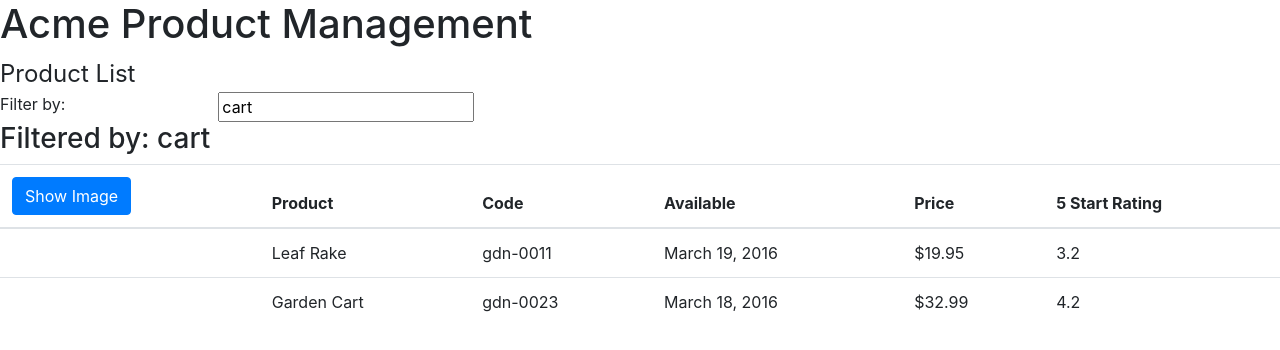
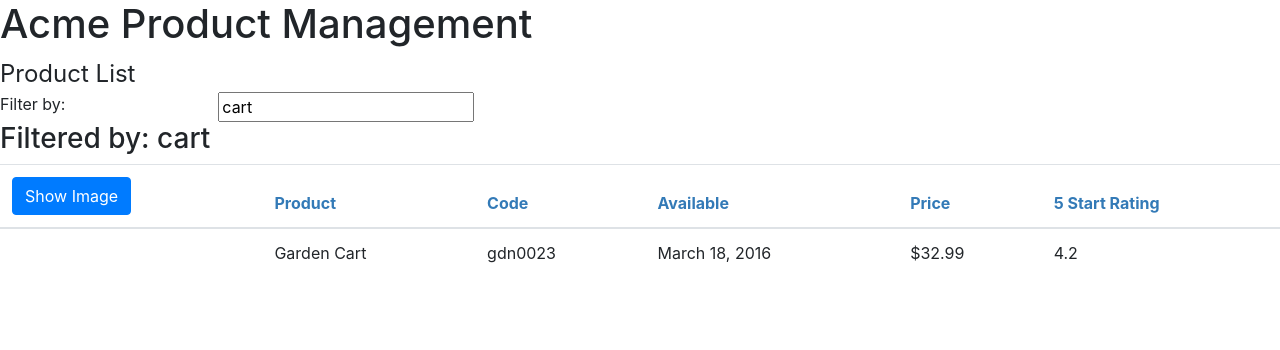
Before and after one commit to weumj/angular-getting_started, an Angular app: page / in a window 1280 px wide. Shown: the top 350 px of the page. Built offline with nearby package versions, Linux system fonts and the light colour scheme.

Commit message:
minimal data binding

```diff
--- a/src/app/app.module.ts
+++ b/src/app/app.module.ts
@@ -4,11 +4,13 @@
 
 import { AppComponent } from './app.component';
 import { ProductListComponent } from './products/product-list.component';
+import { ConvertToSpacesPipe } from './shared/convert-to-spaces';
 
 @NgModule({
   declarations: [
     AppComponent,
     ProductListComponent,
+    ConvertToSpacesPipe,
   ],
   imports: [
     BrowserModule,
--- /dev/null
+++ b/src/app/products/product-list.component.css
@@ -0,0 +1,3 @@
+thead {
+    color: #337AB7
+}
--- a/src/app/products/product-list.component.html
+++ b/src/app/products/product-list.component.html
@@ -37,7 +37,7 @@
                     </tr>
                 </thead>
                 <tbody>
-                    <tr *ngFor="let item of products">
+                    <tr *ngFor="let item of filteredProducts">
                         <td>
                             <img
                                 *ngIf='showImage'
@@ -48,7 +48,7 @@
                             >
                         </td>
                         <td>{{ item.productName }}</td>
-                        <td>{{ item.productCode  | lowercase }}</td>
+                        <td>{{ item.productCode  | lowercase | convertToSpaces:'-' }}</td>
                         <td>{{ item.releaseDate }}</td>
                         <td>{{ item.price | currency:'USD':true:'1.2-2' | lowercase }}</td>
                         <td>{{ item.starRating }}</td>
--- a/src/app/products/product-list.component.ts
+++ b/src/app/products/product-list.component.ts
@@ -1,16 +1,27 @@
-import { Component } from '@angular/core';
+import { Component, OnInit } from '@angular/core';
+import { IProduct } from './product';
 
 @Component({
     selector: 'pm-products',
     templateUrl: './product-list.component.html',
+    styleUrls: ['./product-list.component.css']
 })
-export class ProductListComponent {
+export class ProductListComponent implements OnInit {
     pageTitle = 'Product List';
     imageWidth = 50;
     imageMargin = 2;
     showImage = false;
-    listFilter = 'cart';
-    products: any[] = [
+    _listFilter = 'cart';
+
+    get listFilter(): string {
+        return this._listFilter;
+    }
+    set listFilter(value: string) {
+        this._listFilter = value;
+        this.filteredProducts = this.listFilter ? this.performFilter(this.listFilter) : this.products;
+    }
+    filteredProducts: IProduct[];
+    products: IProduct[] = [
         {
             "productId": 1,
             "productName": "Leaf Rake",
@@ -33,7 +44,23 @@
         },
     ];
 
+    constructor() {
+        this.filteredProducts = this.products;
+        this.listFilter = 'cart';
+    }
+
+    ngOnInit(): void {
+    }
+
     toggleImage(): void {
         this.showImage = !this.showImage;
     }
+
+    performFilter(filter: string): IProduct[] {
+        const filterBy = filter.toLowerCase();
+
+        return this.products.filter(
+            (product: IProduct) => product.productName.toLocaleLowerCase().includes(filterBy),
+        );
+    }
 }
--- /dev/null
+++ b/src/app/products/product.ts
@@ -0,0 +1,30 @@
+export interface IProduct {
+    productId: number;
+    productName: string;
+    productCode: string;
+    releaseDate: string;
+    price: number;
+    description: string;
+    starRating: number;
+    imageUrl: string;
+}
+
+export class Product implements IProduct {
+    constructor(
+       public productId: number,
+       public productName: string,
+       public productCode: string,
+       public releaseDate: string,
+       public price: number,
+       public description: string,
+       public starRating: number,
+       public imageUrl: string,
+    )
+    {
+
+    }
+
+    calculateDiscount(percent: number): number {
+        return this.price - (this.price * percent / 100);
+    }
+}
--- /dev/null
+++ b/src/app/shared/convert-to-spaces.ts
@@ -0,0 +1,10 @@
+import { Pipe, PipeTransform } from "@angular/core";
+
+@Pipe({
+    name: 'convertToSpaces',
+})
+export class ConvertToSpacesPipe implements PipeTransform {
+    transform(value: string, character: string): string{
+        return value.replace(character, '');
+    }
+}
```
